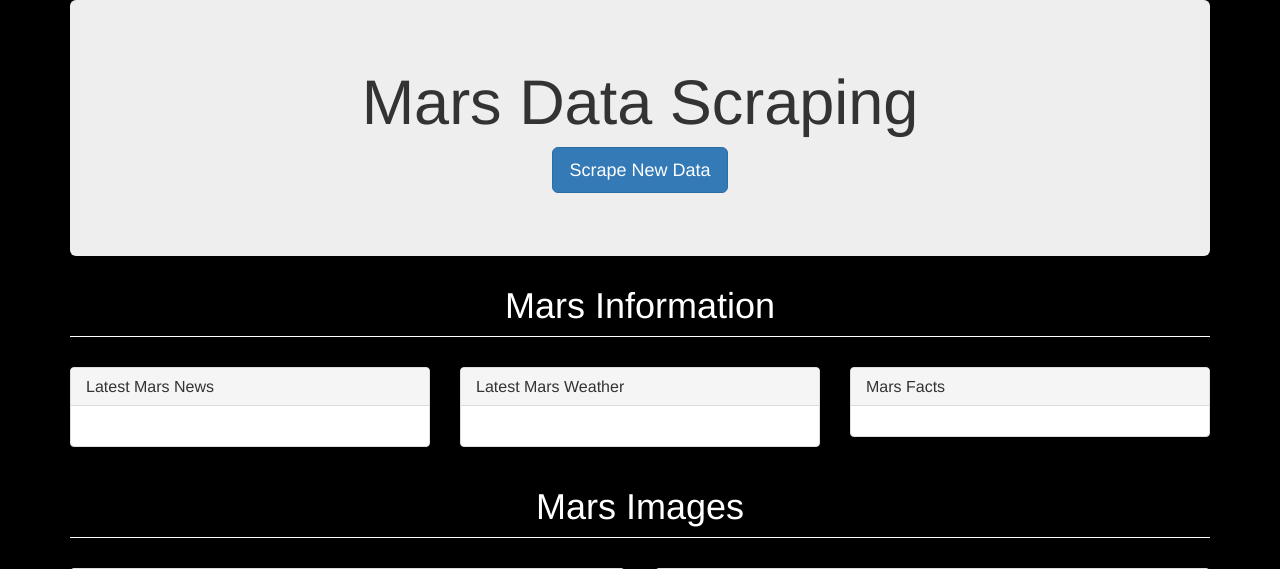
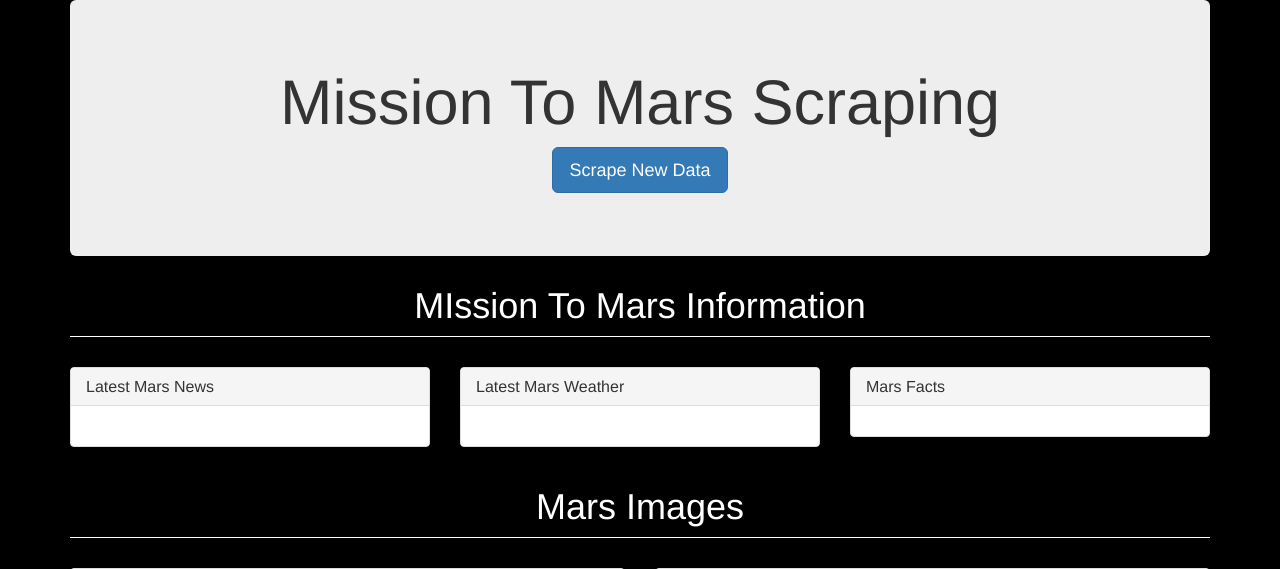
Before and after one commit to SaltireSequence/web-scraping-challenge, a Flask app: template templates/index.html in a window 1280 px wide. Shown: the top 569 px of the page. Run offline with Flask 2, Linux system fonts and the light colour scheme; the template is opened without the code that fills it, so the values that code supplies are empty; some libraries are stand-ins or nearby versions.

Commit message:
client update

```diff
--- a/app.py
+++ b/app.py
@@ -18,13 +18,10 @@ def home():
 
 @app.route("/scrape")
 def scrape():
-    # db.collection.remove({})
-    # mars_data = scrape_mars.scrape()
-    # db.collection.insert_one(mars_data)
-    # return  render_template('scrape.html')
-    mars = mongo.db.mars
-    mars_data = scrape_mars.scrape()
-    mars.update({}, mars_data, upsert=True)
+    db.collection.remove({})
+    mars_data = scrape.scrape()
+    db.collection.insert_one(mars_data)
+    return  render_template('scrape.html')
 
 if __name__ == "__main__":
     app.run(debug=True)
--- a/templates/index.html
+++ b/templates/index.html
@@ -6,17 +6,17 @@
     <meta name="viewport" content="width=device-width, initial-scale=1.0">
     <meta http-equiv="X-UA-Compatible" content="ie=edge">
     <link rel="stylesheet" href="https://maxcdn.bootstrapcdn.com/bootstrap/3.3.7/css/bootstrap.min.css">
-    <title>Mars Data Scraping</title>
+    <title>Mission To Mars Scraping</title>
 </head>
 
 <body style="background:black;">
     <div class="container" style="background:black;">
         <div class="jumbotron text-center" style="width: 100%;">
-            <h1>Mars Data Scraping</h1>
+            <h1>Mission To Mars Scraping</h1>
             <p><a class="btn btn-primary btn-lg" href="/scrape" role="button">Scrape New Data</a></p>
         </div>
         <h1 style="color:white; text-align:center; margin-bottom:30px; border-bottom:1px solid white; padding-bottom:10px;">
-            Mars Information
+            MIssion To Mars Information
         </h1>
         <div class="row">
             <div class="col-md-4">
```
